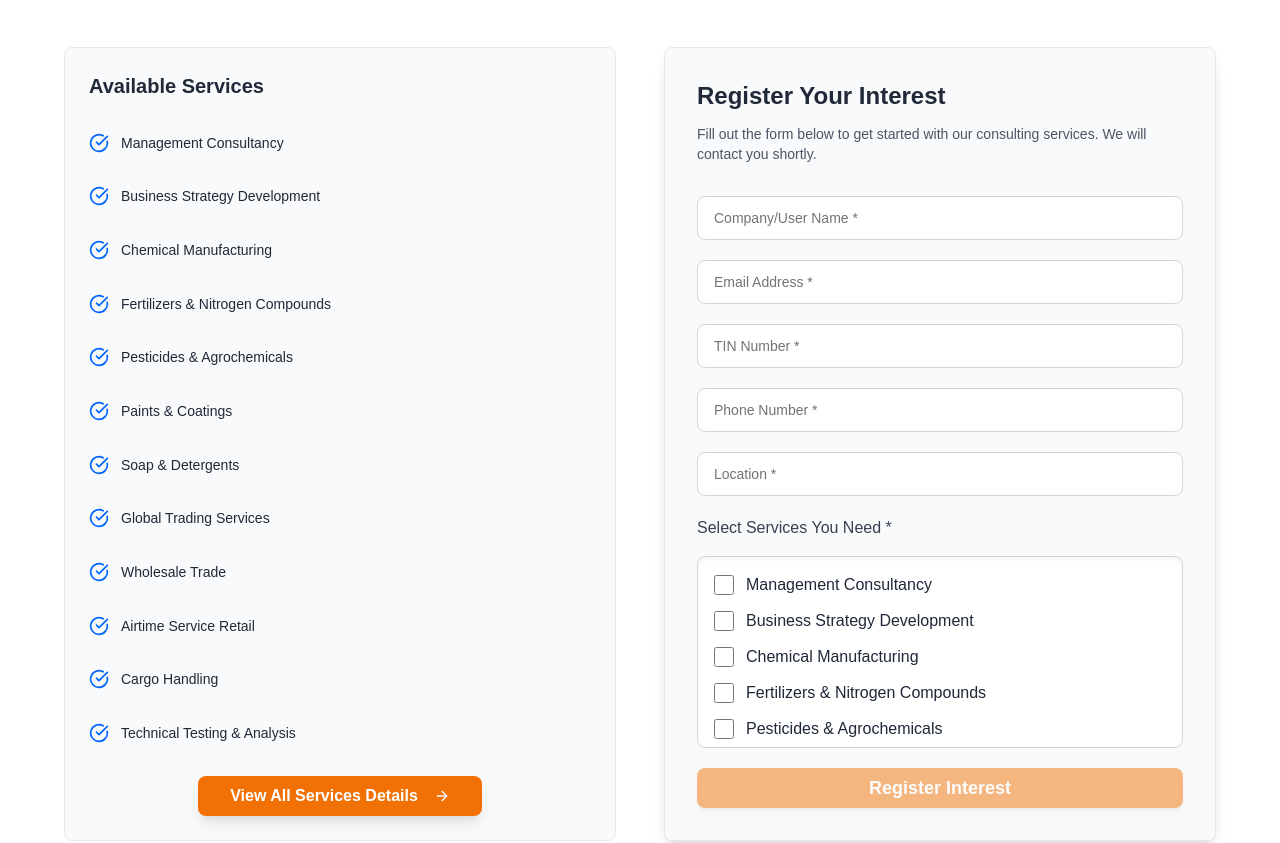
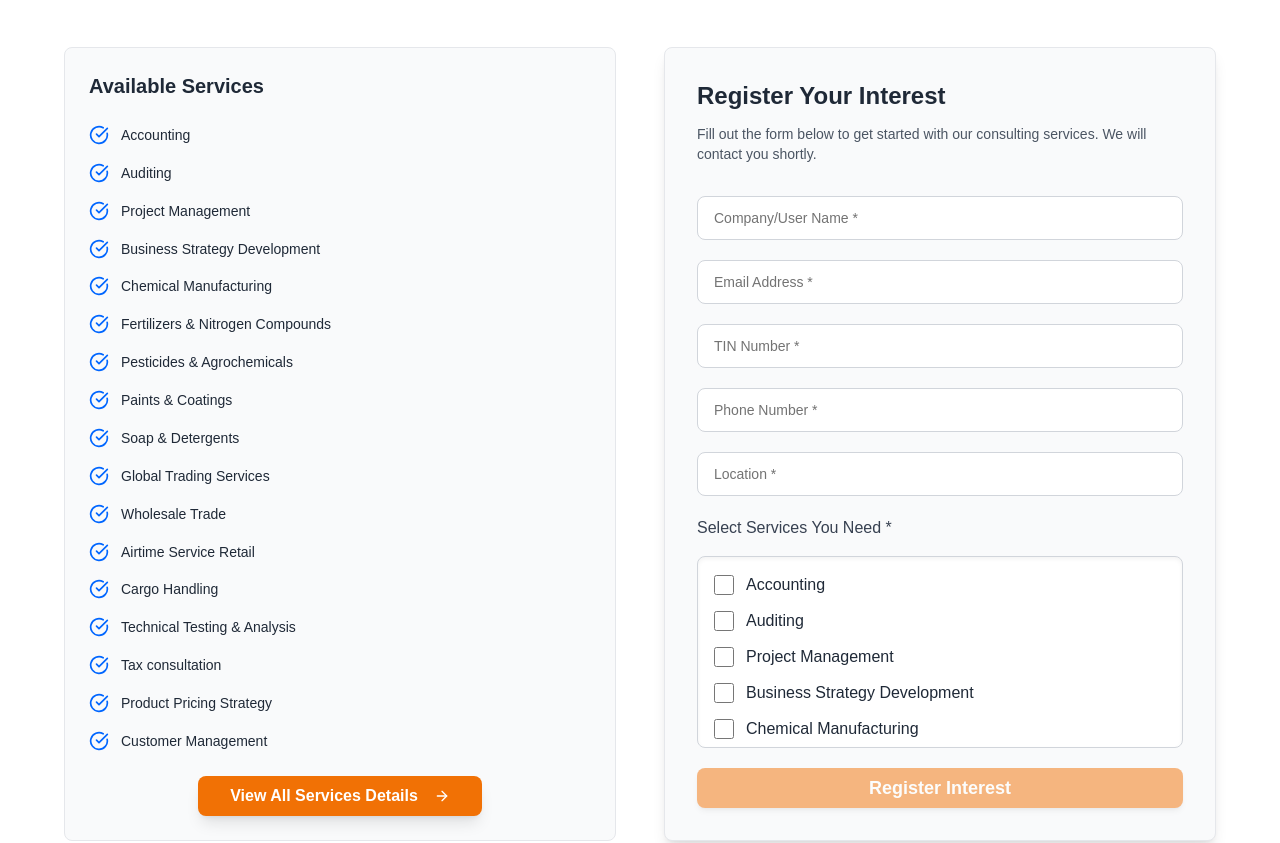
Before and after one commit to Bananayosostene/vertex-dev, a Next.js app: page / in a window 1280 px wide. Shown: the part 1860-2703 px from the top of the page. Built offline with nearby package versions, Linux system fonts and the light colour scheme; no server answers.

Commit message:
add someeee

```diff
--- a/components/HomeServices.tsx
+++ b/components/HomeServices.tsx
@@ -14,7 +14,9 @@ import { useActionState } from "react";
 import { registerInterest } from "@/app/actions/register"; // Import the new Server Action
 
 const services = [
-  "Management Consultancy",
+  "Accounting ",
+  "Auditing",
+  "Project Management",
   "Business Strategy Development",
   "Chemical Manufacturing",
   "Fertilizers & Nitrogen Compounds",
@@ -26,6 +28,9 @@ const services = [
   "Airtime Service Retail",
   "Cargo Handling",
   "Technical Testing & Analysis",
+  "Tax consultation",
+  "Product Pricing Strategy",
+  "Customer Management",
 ];
 
 export default function HomeServices() {
```
